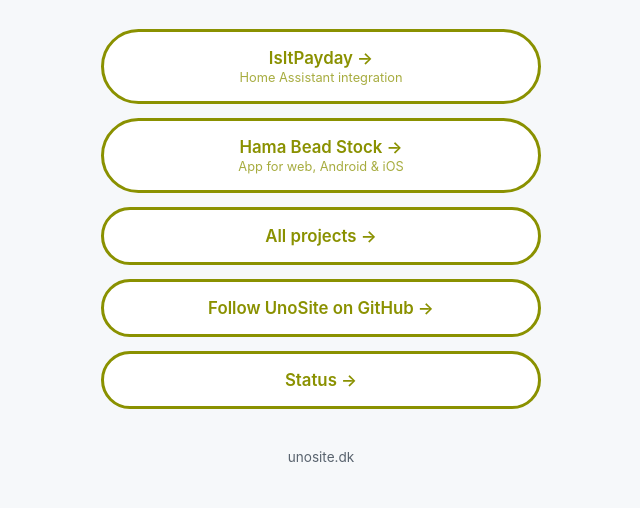
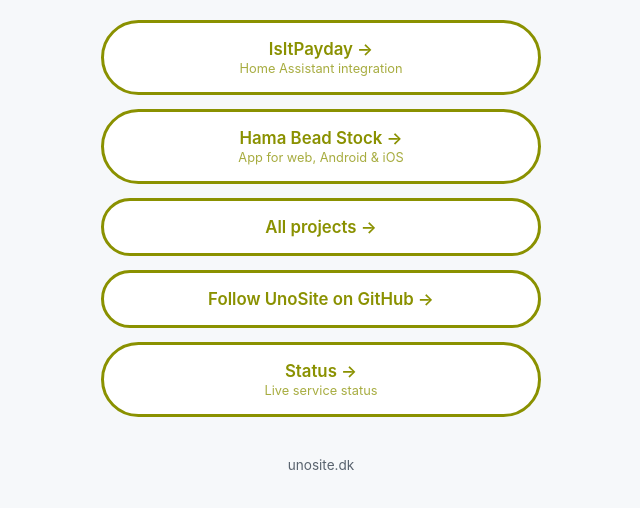
Before and after one commit to UnoSite/UnoSite, a plain HTML site: page index.html in a window 1280 px wide. Shown: the part 254-762 px from the top of the page, without its empty margins (319-959 px from the left). Drawn offline with Linux system fonts and the light colour scheme.

Commit message:
Add subtitle to Status link
Co-Authored-By: Claude Opus 5.5 <noreply@anthropic.com>
Claude-Session: https://claude.ai/code/session_01BdMZXAG34zeVpDEYSKQNDN

```diff
--- a/index.html
+++ b/index.html
@@ -81,7 +81,7 @@
             <li><a class="link" href="https://hama.unosite.dk">Hama Bead Stock →<small>App for web, Android &amp; iOS</small></a></li>
             <li><a class="link" href="https://github.com/UnoSite?tab=repositories">All projects →</a></li>
             <li><a class="link" href="https://github.com/UnoSite">Follow UnoSite on GitHub →</a></li>
-            <li><a class="link" href="https://status.unosite.dk">Status →</a></li>
+            <li><a class="link" href="https://status.unosite.dk">Status →<small>Live service status</small></a></li>
         </ul>
 
         <footer>unosite.dk</footer>
```
Also changed, not shown: assets/links/status.svg, 2 other files.
